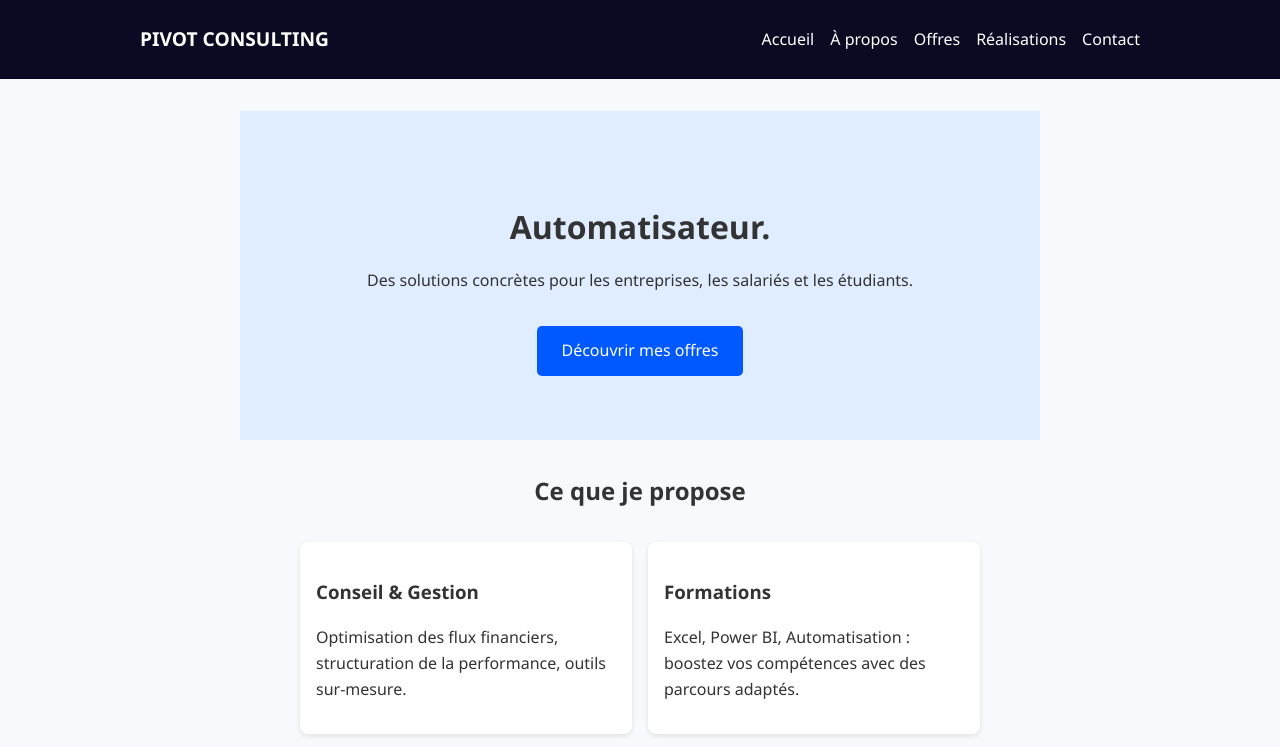
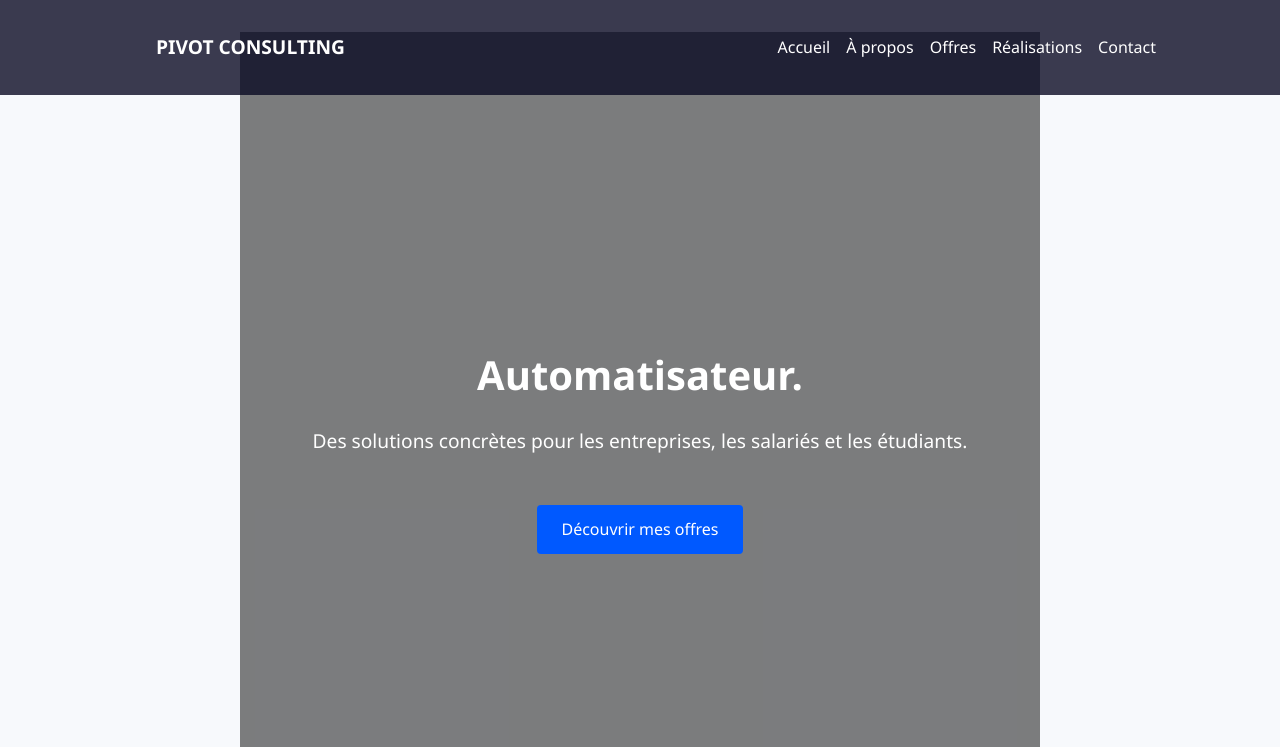
Before and after one commit to Pivot-Consulting/pivot-consulting, a plain HTML site: page index.html in a window 1280 px wide. Shown: the top 747 px of the page. Drawn offline with Linux system fonts and the light colour scheme.

Commit message:
Update style.css

```diff
--- a/style.css
+++ b/style.css
@@ -45,9 +45,15 @@ nav a {
 }
 
 .hero {
-  text-align: center;
-  padding: 4rem 1rem;
-  background-color: #e0ecff;
+  position: relative;
+  width: 100%;
+  height: 100vh;
+  background-size: cover;
+  background-position: center;
+  display: flex;
+  align-items: center;
+  justify-content: center;
+  color: #fff;
 }
 
 .hero h1 {
@@ -141,6 +147,48 @@ footer {
 }
 
 /* Animations pour le Hero défilant */
+.hero .overlay {
+  content: '';
+  position: absolute;
+  top: 0; left: 0;
+  width: 100%; height: 100%;
+  background: rgba(0, 0, 0, 0.5);
+}
+
+.hero-content {
+  position: relative;
+  z-index: 1;
+  text-align: center;
+  max-width: 800px;
+  padding: 0 1rem;
+}
+
+.hero-content h1 {
+  font-size: 2.5rem;
+  margin-bottom: 1rem;
+}
+
+.hero-subtitle {
+  font-size: 1.2rem;
+  margin-bottom: 2rem;
+}
+
+/* Bouton CTA */
+.hero-content .cta {
+  display: inline-block;
+  padding: 0.75rem 1.5rem;
+  background-color: #0059ff;
+  color: #fff;
+  border-radius: 4px;
+  text-decoration: none;
+  transition: background-color 0.3s ease;
+}
+
+.hero-content .cta:hover {
+  background-color: #0044cc;
+}
+
+/* Animations pour le texte */
 #hero-text {
   display: inline-block;
   transition: opacity 0.5s ease;
@@ -154,3 +202,43 @@ footer {
 .fade-out {
   opacity: 0;
 }
+
+/* Nav simplifiée en fixe en haut */
+header {
+  position: fixed;
+  top: 0; left: 0;
+  width: 100%;
+  background: rgba(10,10,35,0.8);
+  z-index: 10;
+}
+
+nav {
+  max-width: 1000px;
+  margin: auto;
+  display: flex;
+  align-items: center;
+  justify-content: space-between;
+  padding: 1rem;
+}
+
+nav .logo {
+  font-weight: bold;
+  font-size: 1.2rem;
+  color: #fff;
+}
+
+nav ul {
+  display: flex;
+  gap: 1rem;
+  list-style: none;
+}
+
+nav a {
+  color: #fff;
+  text-decoration: none;
+  font-weight: 500;
+}
+
+nav a:hover {
+  text-decoration: underline;
+}
```
